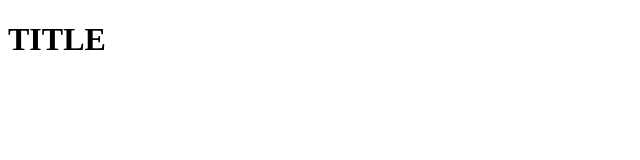
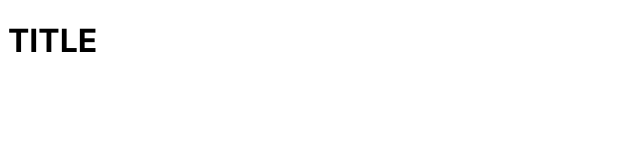
Before and after one commit to SamuelLo1/ChatCHW_Web, a Next.js app: page / in a window 1280 px wide. Shown: the top 160 px of the page, without its empty margins (0-640 px from the left). Built offline with nearby package versions, Linux system fonts and the light colour scheme.

Commit message:
Update layout.tsx, ReadMe and GitIgnore

```diff
--- a/app/layout.tsx
+++ b/app/layout.tsx
@@ -1,25 +1,22 @@
 import nav from "../components/nav";
-export const metadata = {
-    title: "ASHA & AI ",
-    description: 'Medical AI to help ASHAs'
+import type { Metadata } from "next";
+import { Inter } from 'next/font/google'
+
+const inter = Inter({ subsets: ['latin']})
+
+export const metadata: Metadata = {
+    title: "ASHA & AI",
+    description: 'Medical AI to help CHWs'
 }
 
-const Rootlayout = ({ children }) => {
+export default function RootLayout({
+  children,
+}: {
+  children: React.ReactNode
+}) {
   return (
-    <html lang ="en">
-        <body>
-
-                <main className ="app">
-                  <div className ="text-center"
-                  >
-                    {children}
-                  </div>
-                    <nav/>
-                </main>
-
-        </body>
+    <html lang="en">
+      <body className={inter.className}>{children}</body>
     </html>
   )
 }
-
-export default Rootlayout
```
Also changed, not shown: 2 other files (tests, documents, lock files or other folders).
